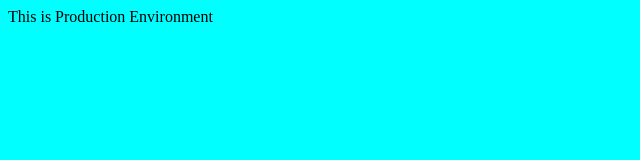
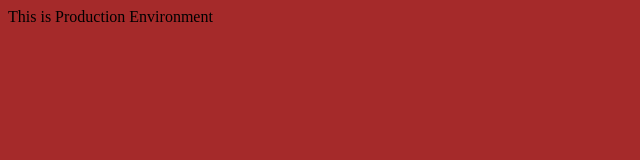
Before and after one commit to DevanshSoni/MLOPS_Task1, a plain HTML site: page index.html in a window 1280 px wide. Shown: the whole page, without its empty margins (0-640 px from the left). Drawn offline with Linux system fonts and the light colour scheme.

Commit message:
Some more changes in the Developer Branch

```diff
--- a/index.html
+++ b/index.html
@@ -1,5 +1,5 @@
 <html>
-	<body bgcolor="cyan">
+	<body bgcolor="brown">
 		This is Production Environment
 		</body>
 	</html>
```
